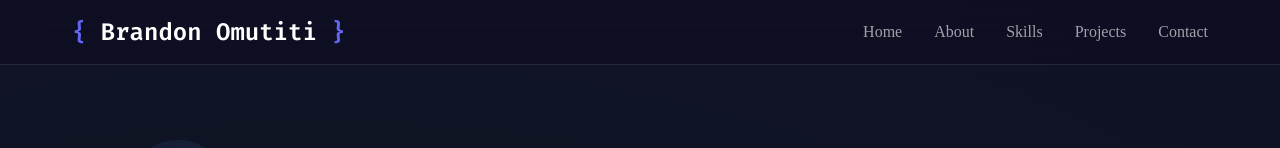
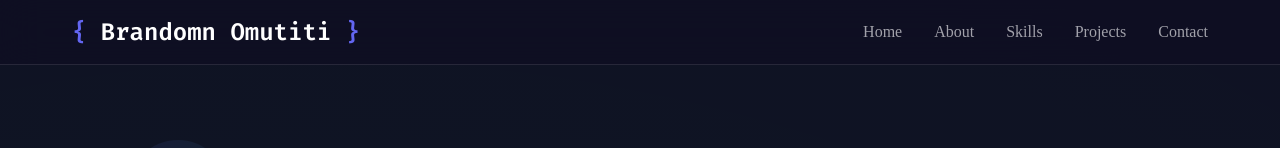
Before and after one commit to Brandon05-dev/PLP-Personal-Portfolio, a plain HTML site: page index.html in a window 1280 px wide. Shown: the top 148 px of the page. Drawn offline with Linux system fonts and the light colour scheme.

Commit message:
Feat: Spelling changes

```diff
--- a/index.html
+++ b/index.html
@@ -26,7 +26,7 @@
             <!-- Brand Logo with Code-style Brackets -->
             <div class="nav-brand">
                 <span class="brand-bracket">{</span>
-                <span class="brand-name">Brandon Omutiti</span>
+                <span class="brand-name">Brandomn Omutiti</span>
                 <span class="brand-bracket">}</span>
             </div>
             <!-- Navigation Menu Links -->
```
